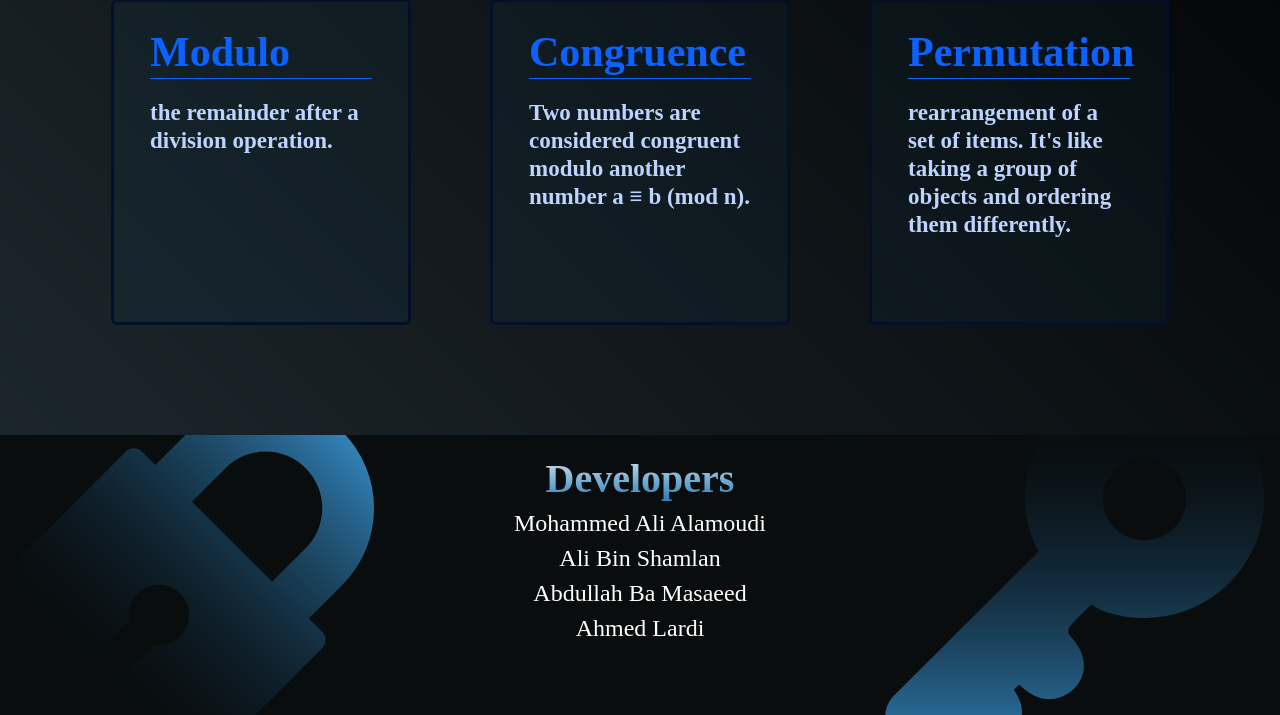
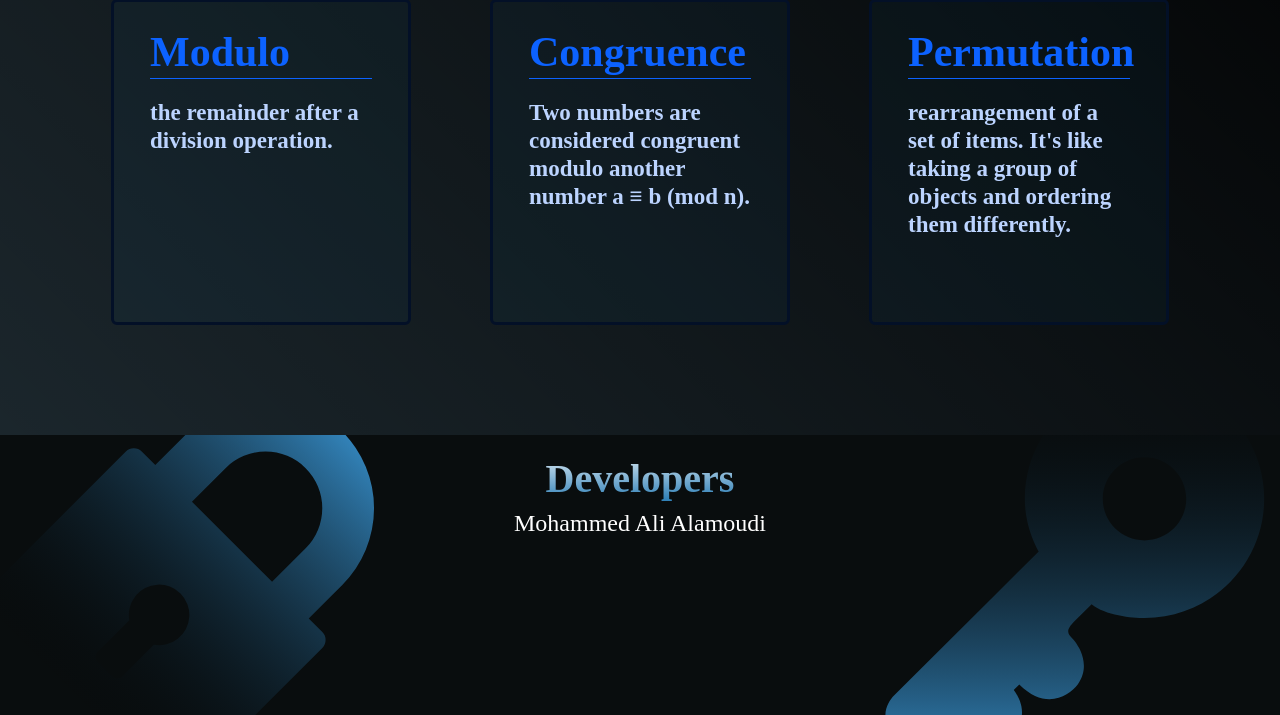
Before and after one commit to Mohammed-Invs7/Crypto-Project, a Django app: page / in a window 1280 px wide. Shown: the part 1439-2154 px from the top of the page. Run offline with Django 4.2, Linux system fonts and the light colour scheme.

Commit message:
Update base.html

```diff
--- a/CryptographyProject/templates/base.html
+++ b/CryptographyProject/templates/base.html
@@ -48,9 +48,6 @@
 					<h1 class="footer-title">Developers</h1>
 					<ul>
 						 <li class="names">mohammed ali alamoudi</li>
-						 <li class="names">ali bin shamlan</li>
-						 <li class="names">abdullah ba masaeed</li>
-						 <li class="names">ahmed lardi</li>
 					</ul>
 				</div>
 			</footer>
```
